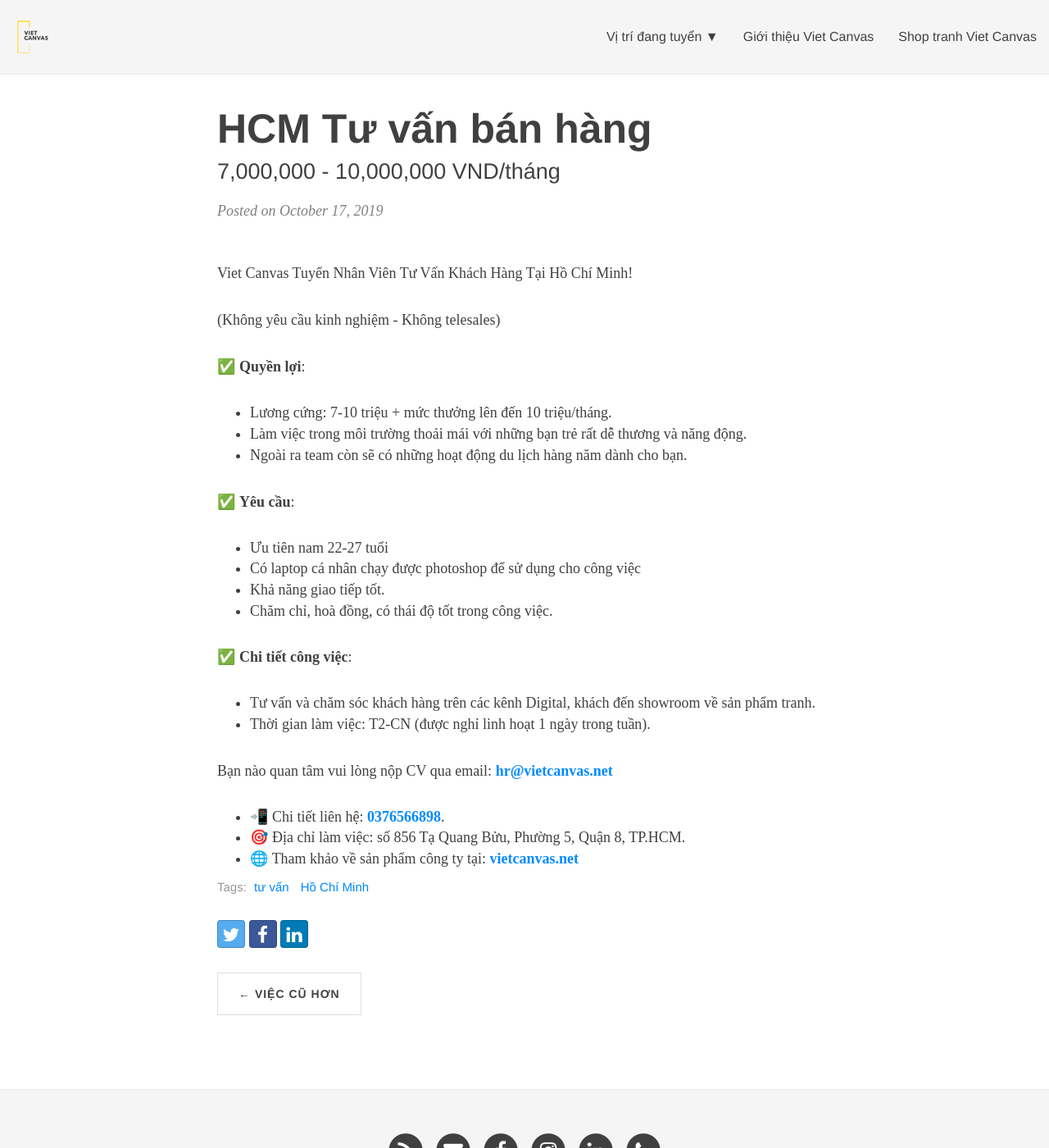
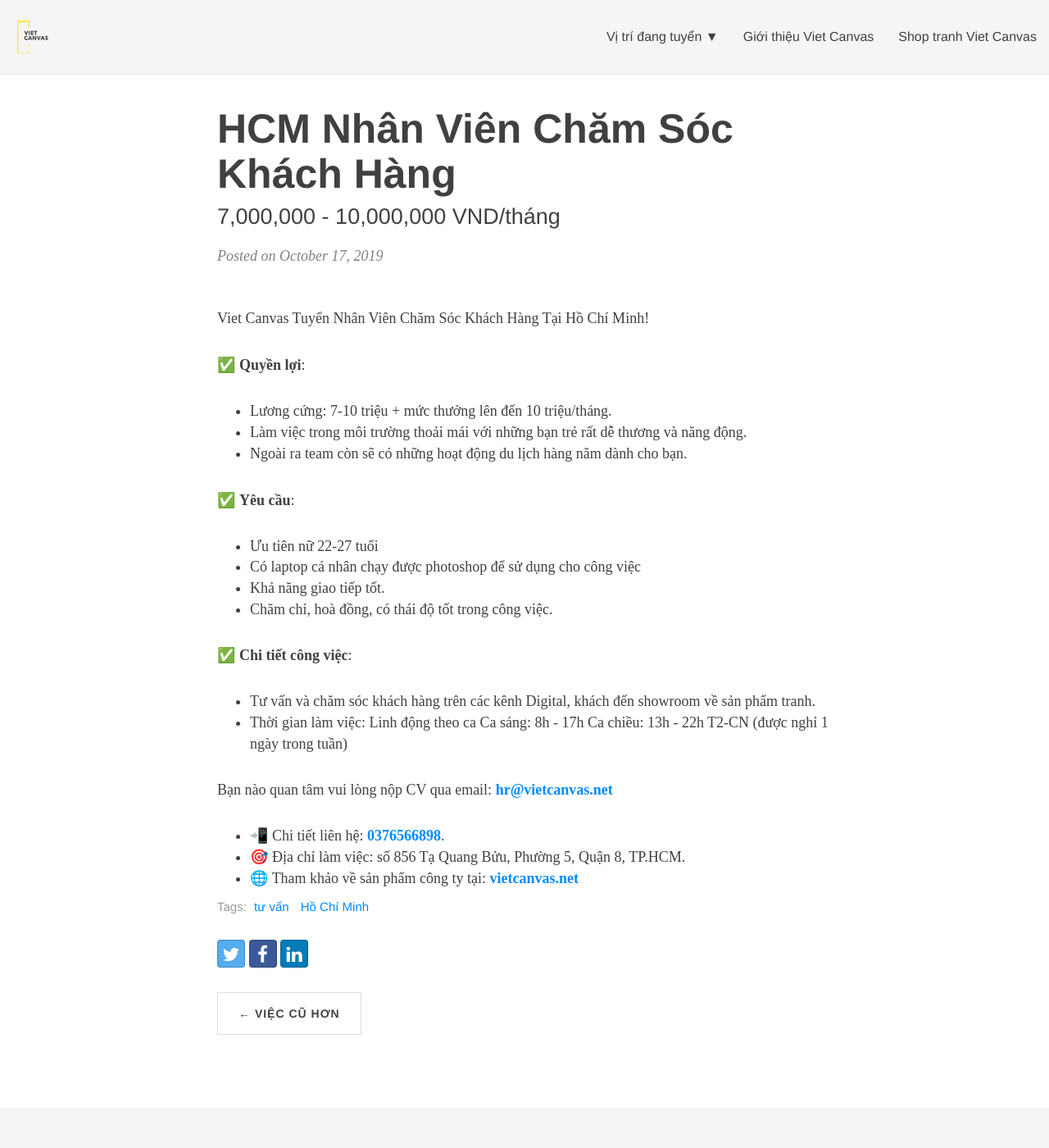
Before and after one commit to Tungtono/vc-jobs, a Jekyll site: the page built from _posts/2019-10-17-tu-van-hcm.md, in a window 1280 px wide and 1400 px high. Shown: the whole window at 82% size. Built offline with Jekyll 4.4.1, drawn with Linux system fonts in a browser that asks for light colours; nearby versions of some CDN libraries; some web fonts are replaced.

Commit message:
no message

```diff
--- a/_posts/2019-10-17-tu-van-hcm.md
+++ b/_posts/2019-10-17-tu-van-hcm.md
@@ -1,10 +1,10 @@
 ---
 layout: post
-title: HCM Tư vấn bán hàng
+title: HCM Nhân Viên Chăm Sóc Khách Hàng
 subtitle: 7,000,000 - 10,000,000 VND/tháng
 tags: [tư vấn, Hồ Chí Minh]
 comments: true
-desc: Công ty tranh treo tường trang trí Viet Canvas cần tuyển tư vấn viên tại TP. Hồ Chí Minh.
+desc: Công ty tranh treo tường trang trí Viet Canvas cần tuyển nhân viên chăm sóc khách hàng tại TP. Hồ Chí Minh.
 fromdate: 2019-10-17
 validdate : 2019-12-31
 emp_type: full-time
@@ -15,9 +15,8 @@ salary: 7 - 10 triệu VND
 
 ---
 
-Viet Canvas Tuyển Nhân Viên Tư Vấn Khách Hàng Tại Hồ Chí Minh!
+Viet Canvas Tuyển Nhân Viên Chăm Sóc Khách Hàng Tại Hồ Chí Minh!
 
-(Không yêu cầu kinh nghiệm - Không telesales)
 
 ✅ **Quyền lợi**:
 - Lương cứng: 7-10 triệu + mức thưởng lên đến 10 triệu/tháng.
@@ -25,7 +24,7 @@ Viet Canvas Tuyển Nhân Viên Tư Vấn Khách Hàng Tại Hồ Chí Minh!
 - Ngoài ra team còn sẽ có những hoạt động du lịch hàng năm dành cho bạn.
 
 ✅ **Yêu cầu**:
-- Ưu tiên nam 22-27 tuổi
+- Ưu tiên nữ 22-27 tuổi
 - Có laptop cá nhân chạy được photoshop để sử dụng cho công việc
 - Khả năng giao tiếp tốt.
 - Chăm chỉ, hoà đồng, có thái độ tốt trong công việc.
@@ -33,7 +32,10 @@ Viet Canvas Tuyển Nhân Viên Tư Vấn Khách Hàng Tại Hồ Chí Minh!
 ✅ **Chi tiết công việc**:
 
 - Tư vấn và chăm sóc khách hàng trên các kênh Digital, khách đến showroom về sản phẩm tranh.
-- Thời gian làm việc: T2-CN (được nghỉ linh hoạt 1 ngày trong tuần).
+- Thời gian làm việc: Linh động theo ca
+Ca sáng: 8h - 17h
+Ca chiều: 13h - 22h
+T2-CN (được nghỉ 1 ngày trong tuần)
 
 Bạn nào quan tâm vui lòng nộp CV qua email: [**hr@vietcanvas.net**](mailto:hr@vietcanvas.net)
 
```
